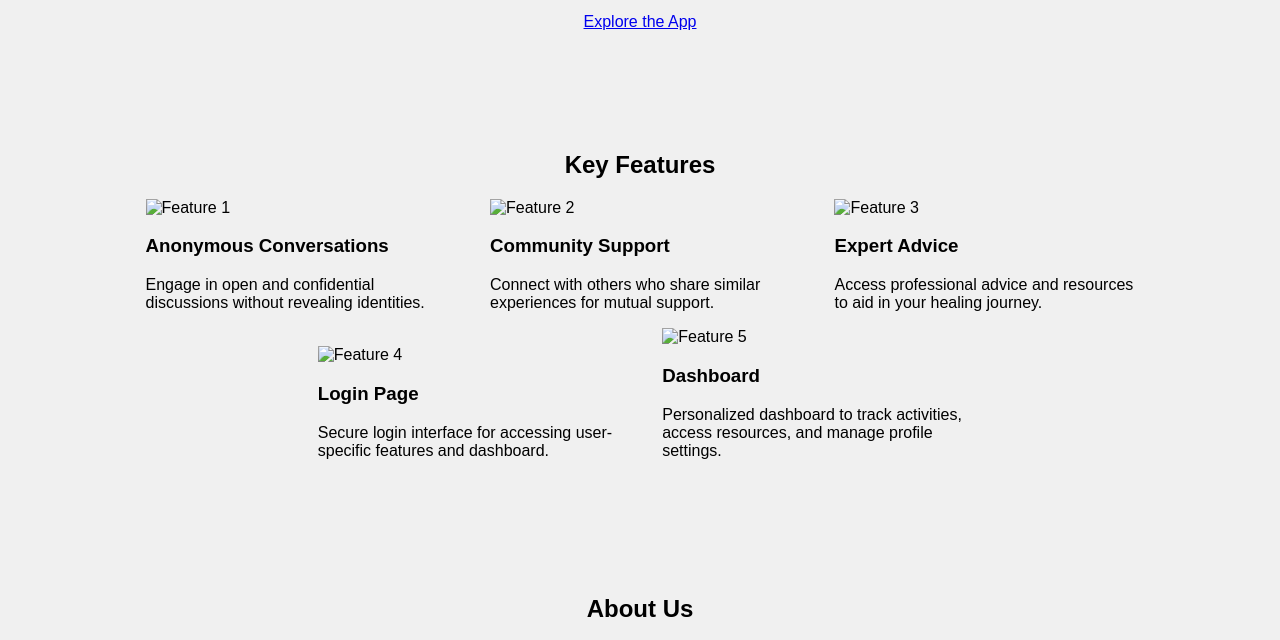
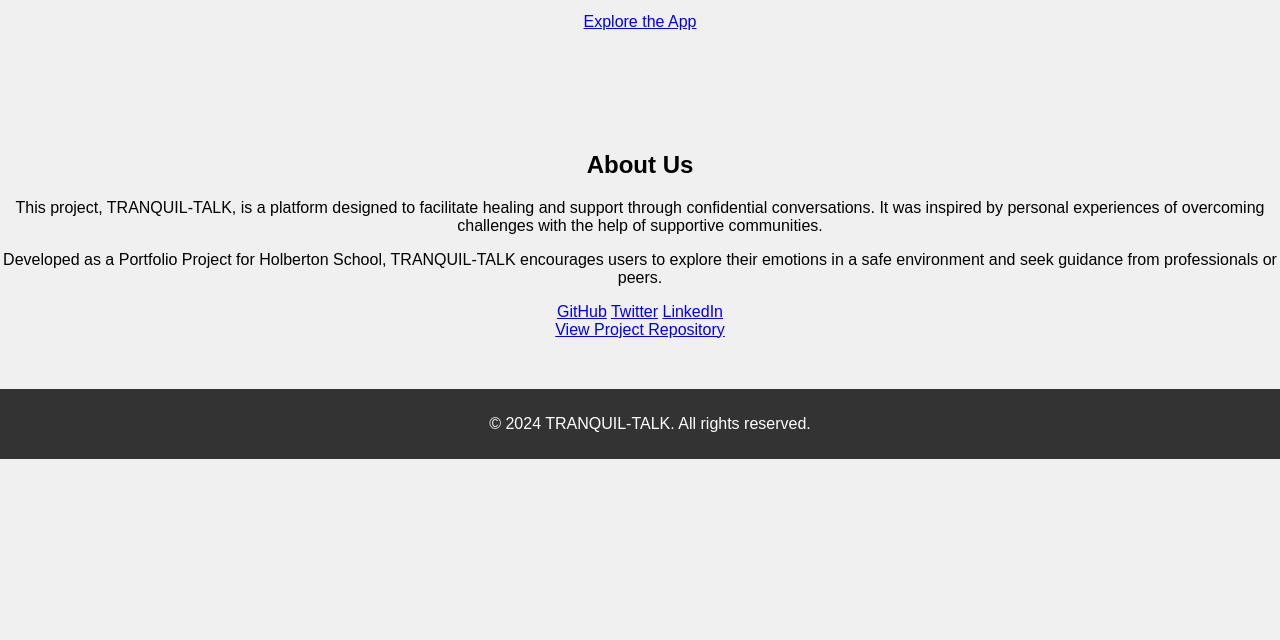
Before and after one commit to Louie-pixel/TRANQUIL-TALK-LANDING-PAGE, a plain HTML site: page index.html in a window 1280 px wide. Shown: the part 157-797 px from the top of the page. Drawn offline with Linux system fonts and the light colour scheme.

Commit message:
Update index.html

```diff
--- a/index.html
+++ b/index.html
@@ -30,43 +30,6 @@
     </div>
   </section>
 
-  <!-- Features Section -->
-  <section id="features">
-    <div class="container">
-      <h2>Key Features</h2>
-
-      <div class="feature">
-        <img src="images/feature1.png" alt="Feature 1">
-        <h3>Anonymous Conversations</h3>
-        <p>Engage in open and confidential discussions without revealing identities.</p>
-      </div>
-
-      <div class="feature">
-        <img src="images/feature2.png" alt="Feature 2">
-        <h3>Community Support</h3>
-        <p>Connect with others who share similar experiences for mutual support.</p>
-      </div>
-
-      <div class="feature">
-        <img src="images/feature3.png" alt="Feature 3">
-        <h3>Expert Advice</h3>
-        <p>Access professional advice and resources to aid in your healing journey.</p>
-      </div>
-
-      <div class="feature">
-        <img src="images/feature4.png" alt="Feature 4">
-        <h3>Login Page</h3>
-        <p>Secure login interface for accessing user-specific features and dashboard.</p>
-      </div>
-
-      <div class="feature">
-        <img src="images/feature5.png" alt="Feature 5">
-        <h3>Dashboard</h3>
-        <p>Personalized dashboard to track activities, access resources, and manage profile settings.</p>
-      </div>
-    </div>
-  </section>
-
   <!-- About Section -->
   <section id="about">
     <div class="container">
```
